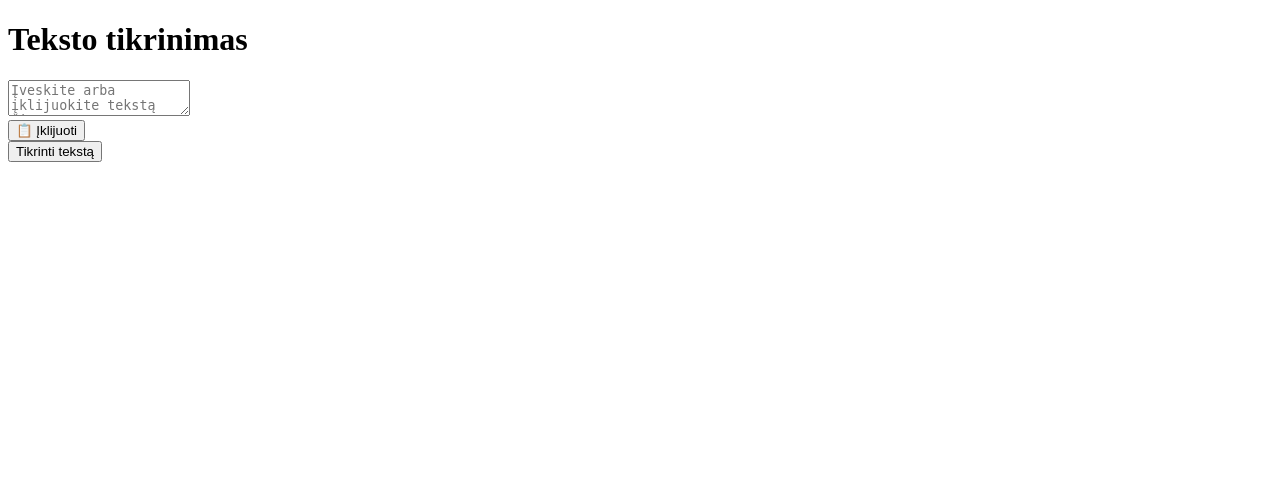
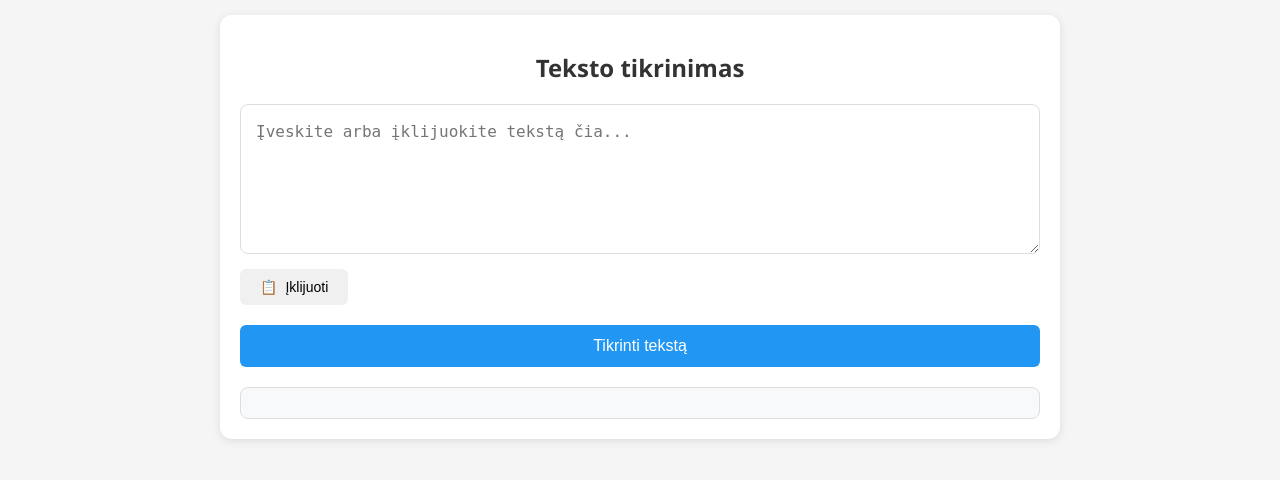
Before and after one commit to tikserziku/Lietuviu, a Flask app: page / in a window 1280 px wide. Shown: the top 480 px of the page. Run offline with Flask 3, Linux system fonts and the light colour scheme.

Commit message:
Update style.css

```diff
--- a/static/style.css
+++ b/static/style.css
@@ -1,31 +1,142 @@
-/* Предыдущие стили остаются... добавляем новые */
+body {
+    font-family: 'Segoe UI', 'Arial', sans-serif;
+    margin: 0;
+    padding: 15px;
+    background-color: #f5f5f5;
+}
+
+.container {
+    max-width: 800px;
+    margin: 0 auto;
+    background-color: white;
+    padding: 20px;
+    border-radius: 12px;
+    box-shadow: 0 2px 10px rgba(0,0,0,0.1);
+}
+
+h1 {
+    color: #333;
+    text-align: center;
+    margin-bottom: 20px;
+    font-size: 24px;
+}
+
+.input-container {
+    margin-bottom: 20px;
+}
+
+textarea {
+    width: 100%;
+    min-height: 150px;
+    padding: 15px;
+    border: 1px solid #ddd;
+    border-radius: 8px;
+    font-size: 16px;
+    line-height: 1.5;
+    box-sizing: border-box;
+    resize: vertical;
+}
+
+.button-group {
+    margin-top: 10px;
+    display: flex;
+    gap: 10px;
+}
+
+.secondary-button {
+    background-color: #f0f0f0;
+    border: none;
+    padding: 10px 20px;
+    border-radius: 6px;
+    cursor: pointer;
+    display: flex;
+    align-items: center;
+    gap: 8px;
+    font-size: 14px;
+}
+
+.secondary-button:hover {
+    background-color: #e0e0e0;
+}
+
+.primary-button {
+    background-color: #2196f3;
+    color: white;
+    padding: 12px 24px;
+    border: none;
+    border-radius: 6px;
+    cursor: pointer;
+    font-size: 16px;
+    width: 100%;
+    transition: background-color 0.3s;
+}
+
+.primary-button:hover {
+    background-color: #1976d2;
+}
+
+.primary-button:disabled {
+    background-color: #bdbdbd;
+    cursor: not-allowed;
+}
+
+.output-container {
+    margin-top: 20px;
+}
+
+.feedback-section {
+    margin-bottom: 20px;
+}
 
 .feedback-container {
-    margin: 20px 0;
     padding: 15px;
     border-radius: 8px;
     font-size: 18px;
     text-align: center;
-    background: linear-gradient(135deg, #ff6b6b 0%, #ff8e53 100%);
-    color: white;
+    margin-bottom: 10px;
+    display: none;
     animation: fadeIn 0.5s ease-in;
-    display: none;
 }
 
 .feedback-container.show {
     display: block;
 }
 
-.error-count-container {
+.error-count {
     text-align: center;
-    margin: 15px 0;
     font-size: 16px;
     color: #666;
+    margin-top: 10px;
 }
 
-.error-count {
-    font-weight: bold;
-    color: #ff6b6b;
+.corrected-text {
+    padding: 15px;
+    background-color: #f8f9fa;
+    border: 1px solid #ddd;
+    border-radius: 8px;
+    white-space: pre-wrap;
+    line-height: 1.6;
+    font-size: 16px;
+}
+
+.feedback-perfect {
+    background: linear-gradient(135deg, #00b09b 0%, #96c93d 100%);
+    color: white;
+}
+
+.feedback-good {
+    background: linear-gradient(135deg, #96c93d 0%, #95cd41 100%);
+    color: white;
+}
+
+.feedback-average {
+    background: linear-gradient(135deg, #ffd93d 0%, #ff8e53 100%);
+    color: white;
+}
+
+.feedback-needs-work {
+    background: linear-gradient(135deg, #ff8e53 0%, #ff6b6b 100%);
+    color: white;
 }
 
 @keyframes fadeIn {
```
Also changed, not shown: other parts of static/style.css (+17 -12 lines). Lines whose indentation alone changed are shown as unchanged.
